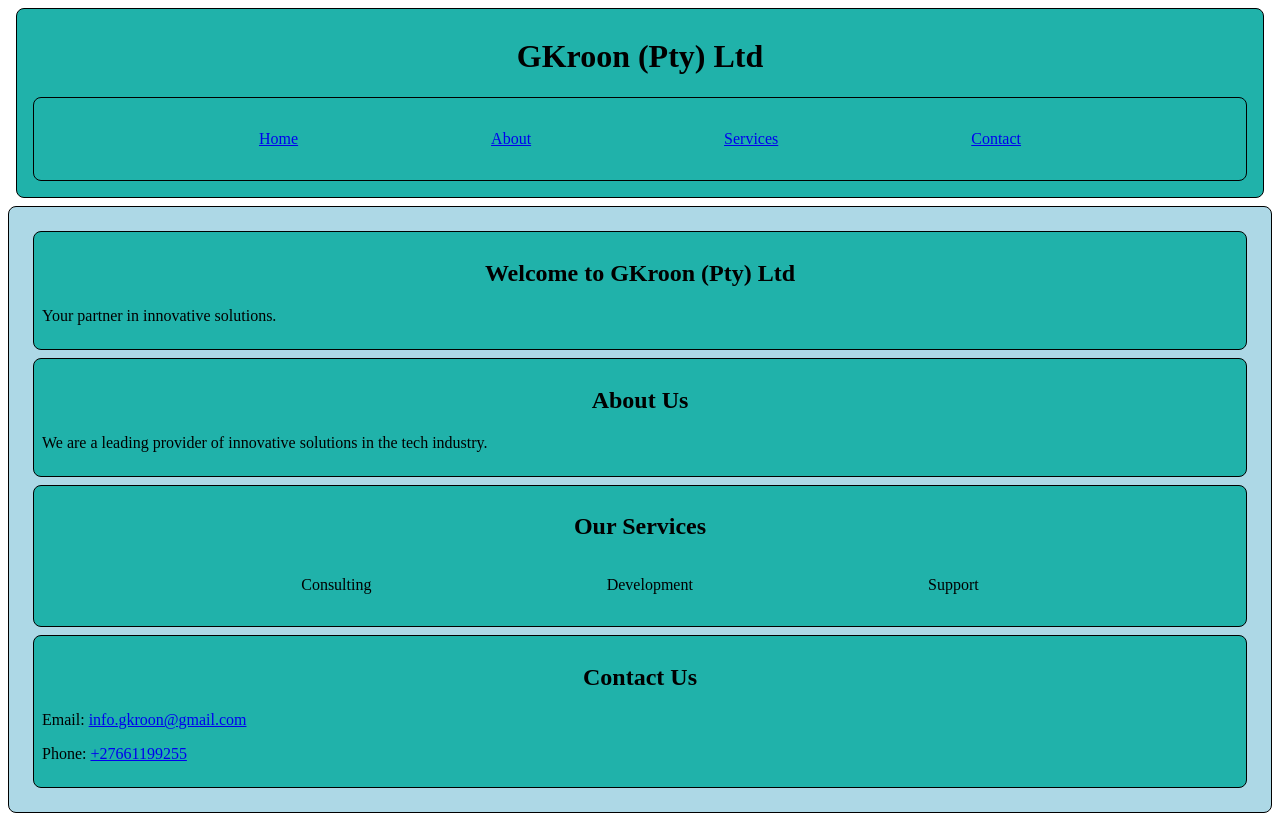
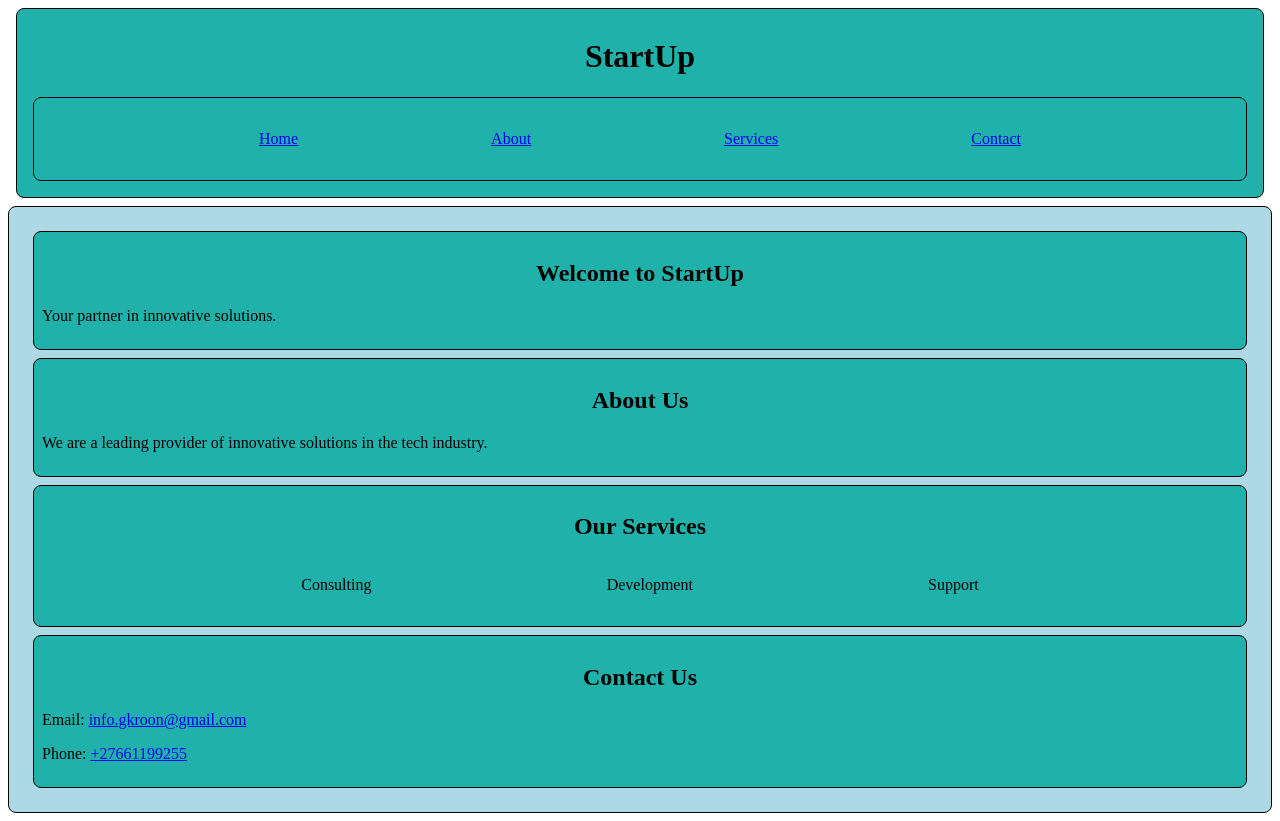
Before and after one commit to QMS85/StartUp, a plain HTML site: page index.html in a window 1280 px wide. Drawn offline with Linux system fonts and the light colour scheme.

Commit message:
updated name

```diff
--- a/index.html
+++ b/index.html
@@ -8,7 +8,7 @@
 </head>
 <body>
 <header class="header">
-    <h1>GKroon (Pty) Ltd</h1>
+    <h1>StartUp</h1>
     <nav class="nav">
         <ul>
             <li><a href="#home">Home</a></li>
@@ -20,7 +20,7 @@
 </header>
 <main class="main-content">
     <section id="home" class="section">
-        <h2>Welcome to GKroon (Pty) Ltd</h2>
+        <h2>Welcome to StartUp</h2>
         <p>Your partner in innovative solutions.</p>
         </section>
     <section id="about" class="section">
```
